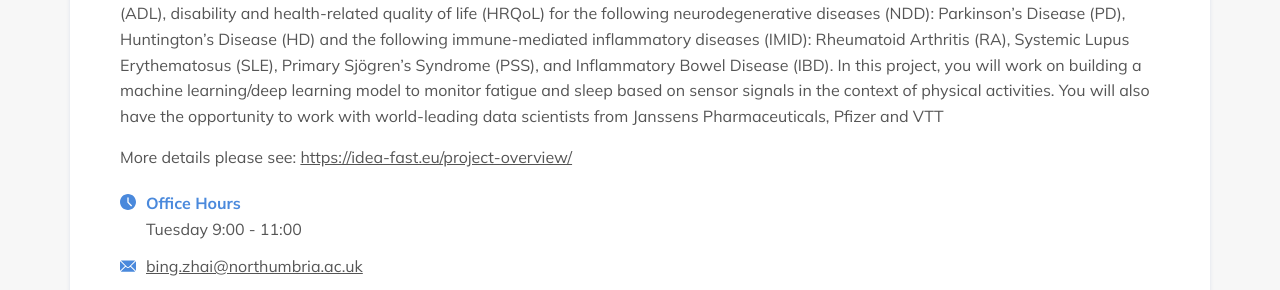
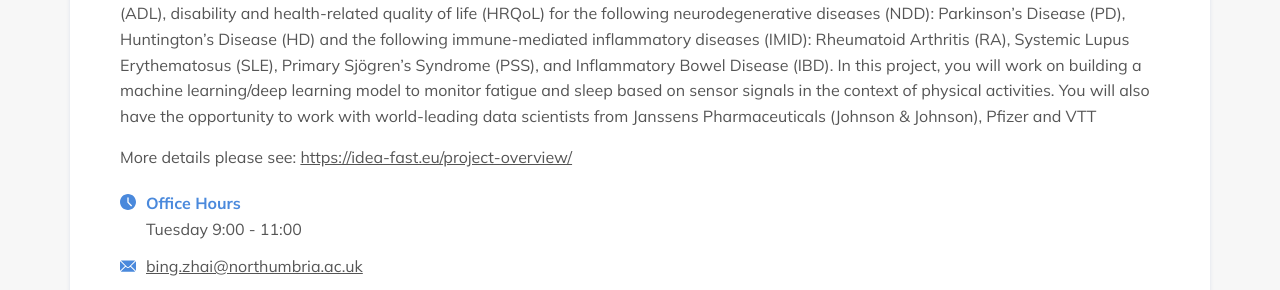
Before and after one commit to NorSC/supervisor-search, a Jekyll site: the page built from _supervisors/bing-zhai-1.md, in a window 1280 px wide. Shown: the part 1937-2227 px from the top of the page. Built offline with Jekyll 4.4.1, drawn with Linux system fonts in a browser that asks for light colours; a script that is not in the unit is left out; some of the changed text lies outside the part shown.

Commit message:
Update Supervisors “bing-zhai-1”

```diff
--- a/_supervisors/bing-zhai-1.md
+++ b/_supervisors/bing-zhai-1.md
@@ -85,7 +85,7 @@ additional_details: >-
   ### **IDEA-FAST Fatigue and Sleep Monitoring Using Wearable Devices (Data Science Project)**
 
 
-  The IDEA-FAST project is a 5½-year IMI2 project under Call H2020-JTI-IMI2-2018-15-two-stage – digital endpoints in neurodegenerative and immune-mediated diseases (total budget €42 Million) that starts in November 2019, run by a consortium of 46 partners across 15 countries in Europe . It aims to identify digital endpoints that provide a reliable, objective and sensitive evaluation of activities of daily life (ADL), disability and health-related quality of life (HRQoL) for the following neurodegenerative diseases (NDD): Parkinson’s Disease (PD), Huntington’s Disease (HD) and the following immune-mediated inflammatory diseases (IMID): Rheumatoid Arthritis (RA), Systemic Lupus Erythematosus (SLE), Primary Sjögren’s Syndrome (PSS), and Inflammatory Bowel Disease (IBD). In this project, you will work on building a machine learning/deep learning model to monitor fatigue and sleep based on sensor signals in the context of physical activities. You will also have the opportunity to work with world-leading data scientists from Janssens Pharmaceuticals, Pfizer and VTT
+  The IDEA-FAST project is a 5½-year IMI2 project under Call H2020-JTI-IMI2-2018-15-two-stage – digital endpoints in neurodegenerative and immune-mediated diseases (total budget €42 Million) that starts in November 2019, run by a consortium of 46 partners across 15 countries in Europe . It aims to identify digital endpoints that provide a reliable, objective and sensitive evaluation of activities of daily life (ADL), disability and health-related quality of life (HRQoL) for the following neurodegenerative diseases (NDD): Parkinson’s Disease (PD), Huntington’s Disease (HD) and the following immune-mediated inflammatory diseases (IMID): Rheumatoid Arthritis (RA), Systemic Lupus Erythematosus (SLE), Primary Sjögren’s Syndrome (PSS), and Inflammatory Bowel Disease (IBD). In this project, you will work on building a machine learning/deep learning model to monitor fatigue and sleep based on sensor signals in the context of physical activities. You will also have the opportunity to work with world-leading data scientists from Janssens Pharmaceuticals (Johnson & Johnson), Pfizer and VTT
 
 
   More details please see: [](https://idea-fast.eu/project-overview/)<https://idea-fast.eu/project-overview/>
@@ -151,7 +151,7 @@ additional_details_msc: >-
   ### **IDEA-FAST Fatigue and Sleep Monitoring Using Wearable Devices (Data Science Project)**
 
 
-  The IDEA-FAST project is a 5½-year IMI2 project under Call H2020-JTI-IMI2-2018-15-two-stage – digital endpoints in neurodegenerative and immune-mediated diseases (total budget €42 Million) that starts in November 2019, run by a consortium of 46 partners across 15 countries in Europe. It aims to identify digital endpoints that provide a reliable, objective and sensitive evaluation of activities of daily life (ADL), disability and health-related quality of life (HRQoL) for the following neurodegenerative diseases (NDD): Parkinson’s Disease (PD), Huntington’s Disease (HD) and the following immune-mediated inflammatory diseases (IMID): Rheumatoid Arthritis (RA), Systemic Lupus Erythematosus (SLE), Primary Sjögren’s Syndrome (PSS), and Inflammatory Bowel Disease (IBD). In this project, you will work on building a machine learning/deep learning model to monitor fatigue and sleep based on sensor signals in the context of physical activities. You will also have the opportunity to work with world-leading data scientists from Janssens Pharmaceuticals, Pfizer and VTT
+  The IDEA-FAST project is a 5½-year IMI2 project under Call H2020-JTI-IMI2-2018-15-two-stage – digital endpoints in neurodegenerative and immune-mediated diseases (total budget €42 Million) that starts in November 2019, run by a consortium of 46 partners across 15 countries in Europe. It aims to identify digital endpoints that provide a reliable, objective and sensitive evaluation of activities of daily life (ADL), disability and health-related quality of life (HRQoL) for the following neurodegenerative diseases (NDD): Parkinson’s Disease (PD), Huntington’s Disease (HD) and the following immune-mediated inflammatory diseases (IMID): Rheumatoid Arthritis (RA), Systemic Lupus Erythematosus (SLE), Primary Sjögren’s Syndrome (PSS), and Inflammatory Bowel Disease (IBD). In this project, you will work on building a machine learning/deep learning model to monitor fatigue and sleep based on sensor signals in the context of physical activities. You will also have the opportunity to work with world-leading data scientists from Janssens Pharmaceuticals (Johnson & Johnson), Pfizer and VTT
 
 
   More details please see: [](https://idea-fast.eu/project-overview/)<https://idea-fast.eu/project-overview/>
```
